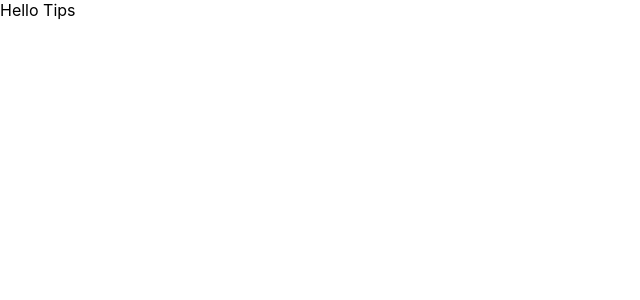
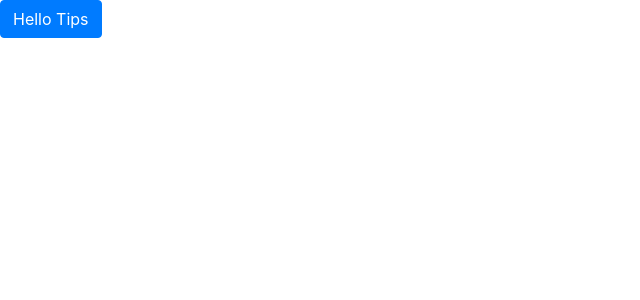
Before and after one commit to kkomaz/React-Lightning-Tips, a React (Create React App) app: page / in a window 1280 px wide. Shown: the top 300 px of the page, without its empty margins (0-640 px from the left). Built offline with nearby package versions, Linux system fonts and the light colour scheme.

Commit message:
Lesson 2: Install Dependencies

```diff
--- a/package.json
+++ b/package.json
@@ -3,7 +3,11 @@
   "version": "0.1.0",
   "private": true,
   "dependencies": {
+    "axios": "^0.19.0",
+    "bootstrap": "^4.3.1",
+    "lodash": "^4.17.11",
     "react": "^16.8.6",
+    "react-bootstrap": "^1.0.0-beta.9",
     "react-dom": "^16.8.6",
     "react-scripts": "3.0.1"
   },
--- a/src/App.js
+++ b/src/App.js
@@ -1,9 +1,12 @@
 import React from 'react';
+import { Button } from 'react-bootstrap'
 
 function App() {
   return (
     <div className="App">
-      Hello Tips
+      <Button>
+        Hello Tips
+      </Button>
     </div>
   );
 }
--- a/src/index.js
+++ b/src/index.js
@@ -3,6 +3,7 @@ import ReactDOM from 'react-dom';
 import './index.css';
 import App from './App';
 import * as serviceWorker from './serviceWorker';
+import 'bootstrap/dist/css/bootstrap.min.css';
 
 ReactDOM.render(<App />, document.getElementById('root'));
 
```
Also changed, not shown: 1 other file (tests, documents, lock files or other folders).
